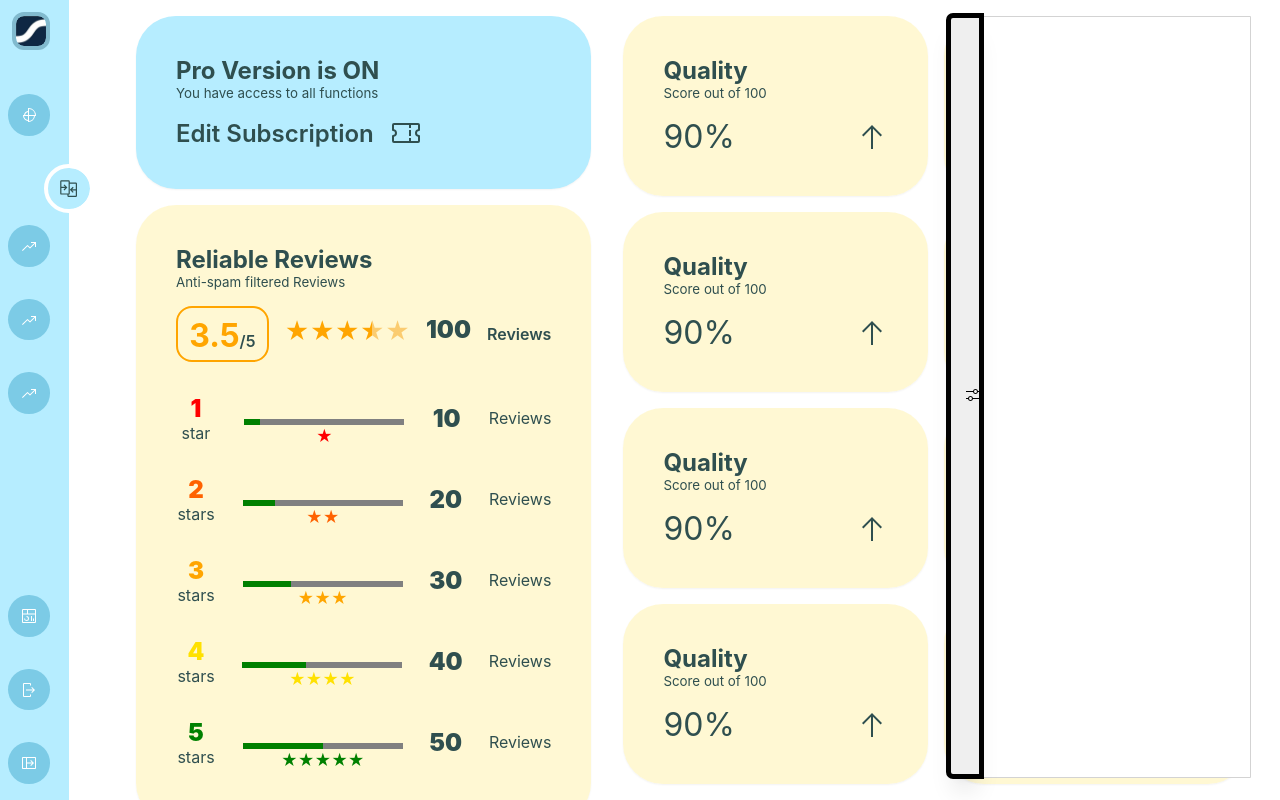
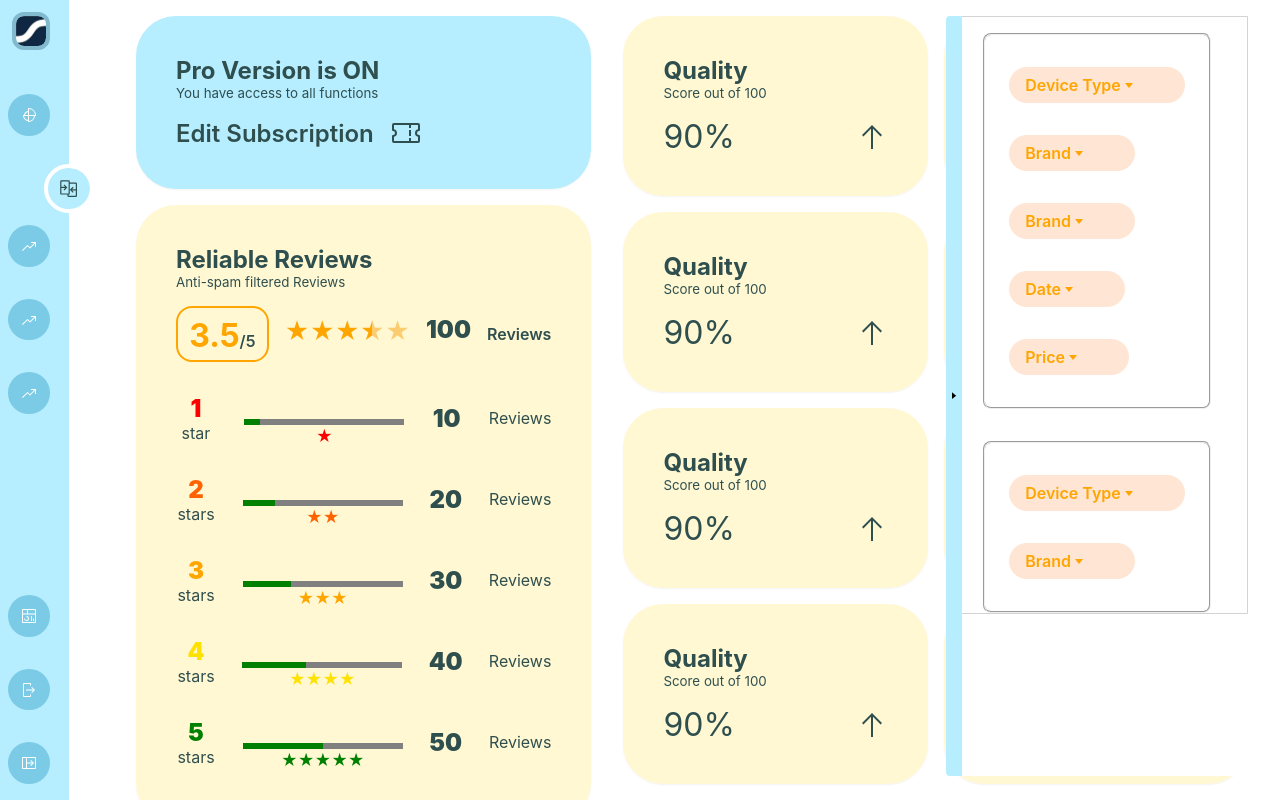
Before and after one commit to MariaBurmeister/reQiew_code-test, a React (Vite) app: page /benchmark in a window 1280 px wide. Both pictures are taken after a click on the button "show filters". Shown: the top 800 px of the page. Built offline with nearby package versions, Linux system fonts and the light colour scheme.

Commit message:
feat(filters): mock filters

```diff
--- a/src/Variables.scss
+++ b/src/Variables.scss
@@ -34,6 +34,7 @@ $bg-green-medium: #9bdda0e0;
 
 $bg-orange-light: #ffd4b699;
 $bg-orange-medium: #ffd4b6de;
+$bg-orange-dark: orange;
 
 $bg-yellow-light: #fff3b699;
 $bg-yellow-medium: #fff3b6;
@@ -355,8 +356,210 @@ $sidebar-bg-color: $bg-blue-light;
 
 }
 
+%main-nav-select-dropdown {
+
+    @extend %button-base;
+
+    text-decoration: none;
+
+
+    background-color: $bg-blue-medium;
+    color: white;
+
+    max-width: unset;
+
+    box-shadow: none;
+
+    direction: ltr;
+
+    &:hover {
+        color: $font-color-main;
+        background-color: $bg-blue-light;
+        outline: 4px solid  white;
+        box-shadow: none;
+    }
+
+    &:has(:active) {
+        color: $font-color-main;
+        background-color: white;
+        outline: 4px solid $bg-blue-dark;
+        box-shadow: none;
+    }
+
+    &.active {
+        color: $font-color-main;
+        background-color: white;
+        outline: 4px solid $bg-blue-dark;
+        box-shadow: none;
+    }
+
+    &:has( :focus) {
+        color: $font-color-main;
+        background-color: $bg-blue-light;
+        outline: 4px solid  white;
+        box-shadow: none;
+    }
+
+    &:disabled {
+        background-color: lightgray;
+        color: white;
+    }
+
+    &.icon-only {
+        grid-template-columns: auto;
+        padding: .8rem;
+
+        border-radius: 50%;
+
+        &:hover {
+            color: $font-color-main;
+            outline: 4px solid $bg-blue-dark;
+            font-size: larger;
+            padding: .7rem;
+        }
+
+        &:focus {
+            outline: 4px solid $bg-blue-dark;
+            font-size: larger;
+            padding: .7rem;
+        }
+
+        &.active {
+            color: $font-color-main;
+            background-color: $bg-blue-light;
+
+            outline: 4px solid white;
+            font-size: larger;
+            padding: .7rem;
+
+            box-shadow: none;
+        }
+
+        @media screen and (min-width: 810px) {
+
+            &.active {
+                margin-left: 3rem;
+                margin-bottom: 0;
+            }
+        }
+
+        @media screen and (max-width: 810px) {
+
+            &.active {
+                margin-left: 0;
+                margin-bottom: 3rem;
+            }
+        }
+
+
+        &:disabled {
+            background-color: lightgray;
+            outline: 2px solid darkgray;
+            color: white;
+        }
+
+    }
+
+}
+
+%filters-select-dropdown {
+
+    @extend %button-base;
+
+    text-decoration: none;
+
+    width: fit-content;
+
+
+    background-color: $bg-orange-light;
+    border-radius: 30px;
+
+
+    color: $bg-orange-dark;
+
+
+
+    box-shadow: none;
+
+    direction: ltr;
+
+    &:hover {
+        background-color: $bg-orange-medium;
+        box-shadow: none;
+    }
+
+
+    &:active {
+        color: $font-color-main;
+        background-color: $bg-orange-dark;
+        box-shadow: none;
+    }
+
+    &:focus-within {
+        color: $font-color-main;
+        background-color: $bg-orange-dark;
+        box-shadow: none;
+    }
+
+    &:disabled {
+        background-color: lightgray;
+        color: white;
+    }
+
+    &.icon-only {
+        grid-template-columns: auto;
+        padding: .8rem;
+
+        border-radius: 50%;
+
+        &:hover {
+            color: $bg-orange-dark;
+            font-size: larger;
+            padding: .7rem;
+        }
+
+        &:focus-within {
+            font-size: larger;
+            padding: .7rem;
+        }
+
+        &.active {
+            color: $font-color-main;
+            background-color: $bg-orange-dark;
+
+            font-size: larger;
+            padding: .7rem;
+
+            box-shadow: none;
+        }
+
+        @media screen and (min-width: 810px) {
+
+            &.active {
+                margin-left: 3rem;
+                margin-bottom: 0;
+            }
+        }
+
+        @media screen and (max-width: 810px) {
+
+            &.active {
+                margin-left: 0;
+                margin-bottom: 3rem;
+            }
+        }
+
+
+        &:disabled {
+            background-color: lightgray;
+            color: white;
+        }
+
+    }
+
+}
+
 %header-toggle-button {
-    @extend %button-base;
 
     position: absolute;
     display: block;
@@ -372,20 +575,28 @@ $sidebar-bg-color: $bg-blue-light;
     height: 1rem;
     width: 100%;
 
-    // background-color: $bg-blue-light;
+    cursor: pointer;
+
+    background-color: $bg-blue-light;
     outline-color: $bg-blue-light;
+    outline: 0 solid ;
+
+    &:hover {
+        outline-width: 2px ;
+    }
 
 }
 
 %sidebar-toggle-button {
-    @extend %button-base;
 
     position: absolute;
     display: block;
     margin: 0;
-    padding: auto;
+    padding: 0;
 
     border-radius: 4px 0 0 4px;
+
+    border: none;
 
     top: 0;
     left:0;
@@ -394,12 +605,13 @@ $sidebar-bg-color: $bg-blue-light;
     height: 100%;
     width: 1rem;
 
-    // background-color: $bg-blue-light;
-    outline-color: $bg-blue-light;
+    cursor: pointer;
 
+    background-color: $bg-blue-light;
+    outline: 0 solid $bg-blue-light;
 
     &:hover {
-        width: 2rem;
+        outline-width: 2px ;
     }
 
 }
--- /dev/null
+++ b/src/components/DropdownSelect.scss
@@ -0,0 +1,32 @@
+@import '../Variables';
+
+.dropdown-select {
+    position: relative;
+
+    &.main-nav {
+        @extend %main-nav-select-dropdown;
+    }
+
+    &.filter {
+        @extend %filters-select-dropdown;
+
+        &.collapsable{
+        }
+
+    }
+
+    display: flex;
+    flex-direction: row;
+    align-items: center;
+    justify-content: space-between;
+    flex-wrap: nowrap;
+
+}
+
+.collapsable {
+    display: flex;
+    flex-direction: row;
+    align-items: center;
+    justify-content: space-between;
+    flex-wrap: nowrap;
+}
--- /dev/null
+++ b/src/components/DropdownSelect.tsx
@@ -0,0 +1,31 @@
+import { FunctionComponent, ReactElement, SelectHTMLAttributes, useState } from "react";
+import { Icon } from "@iconify/react";
+
+import './DropdownSelect.scss';
+
+interface DropdownSelectProps extends SelectHTMLAttributes<HTMLSelectElement> {
+    label: string;
+    iconBefore?: string;
+    iconOnly?: boolean;
+    variant?: 'main-nav' | 'filter';
+    children: ReactElement<DropdownSelectProps> | ReactElement<DropdownSelectProps>[];
+}
+
+export const DropdownSelect : FunctionComponent<DropdownSelectProps> = ({label, iconBefore, iconOnly, variant, children, ...rest}) => {
+
+    return (
+        <label className={`dropdown-select ${variant}${iconOnly ? ' icon-only' : ''}`}>
+            {iconBefore && <Icon inline icon={iconBefore}/>}
+            <span className={`collapsable${iconOnly ? ' icon-only' : ''}`}>
+                <span className="mandatory-label">
+                    {label}
+                </span>
+                <Icon inline icon='carbon:caret-down'/>
+            </span>
+
+            <select className="dropdown-select__select-input expanded-button" {...rest}>
+                {children}
+            </select>
+      </label>
+    );
+};
--- a/src/components/MainNavigation.scss
+++ b/src/components/MainNavigation.scss
@@ -34,7 +34,7 @@
     }
 
     img.logo{
-        transition: all .2s ease-in-out;
+        transition: all .2s fade-in-out;
 
         border-radius: $border-radius-md;
         outline: 4px solid $bg-blue-dark;
@@ -68,6 +68,7 @@
         background: linear-gradient(0deg , $bg-blue-light 63%, transparent 37%);
     }
 
+
 }
 
 .dashboard-dropdown {
--- a/src/components/NavItem.scss
+++ b/src/components/NavItem.scss
@@ -2,11 +2,6 @@
 
 .nav-item {
     position: relative;
-}
-
-.nav-link {
-    // @extend %main-nav-link;
-
 }
 
 .icon-only {
--- a/src/components/composites/aspect-scores/AspectScoresComposite.scss
+++ b/src/components/composites/aspect-scores/AspectScoresComposite.scss
@@ -1,6 +1,7 @@
 .filters{
     height: 100%;
     width: 300px;
+    background: white;
 }
 
 .results {
@@ -24,19 +25,18 @@
 
 .filters__header-container{
     position: relative;
-
-
-
 }
 
 .filters__sidebar-container{
     position: relative;
 
-    right: 1.3rem;
+    right: 1.5rem;
     top: 0;
     max-height: 95vh;
 
     width: min-content;
+    background: white;
+
 }
 
 .column-1 {
--- a/src/components/composites/aspect-scores/AspectScoresComposite.tsx
+++ b/src/components/composites/aspect-scores/AspectScoresComposite.tsx
@@ -7,6 +7,7 @@ import { ProAccountCta } from "../../ProAccountCta";
 import { Icon } from "@iconify/react";
 
 import './AspectScoresComposite.scss';
+import { DropdownSelect } from "../../DropdownSelect";
 
 export const AspectScoresComposite: FunctionComponent = () => {
     const {averageRating, amountOfReviews, reviewsByRate} = useReviews();
@@ -23,9 +24,80 @@ export const AspectScoresComposite: FunctionComponent = () => {
             {/* FILTERS */}
             <section className="page__header">
                 <div className={`filters__${positionFilters}-container`}>
-                    <Button variant={`${positionFilters}-toggle`} label="show filters" iconOnly iconBefore="carbon:settings-adjust" onClick={toggleFilters}/>
+                    <Button
+                        variant={`${positionFilters}-toggle`}
+                        label="show filters"
+                        iconOnly
+                        iconBefore={
+                            positionFilters === "header" ?
+                            showFilters ? "carbon:caret-up" : "carbon:caret-down" :
+                            showFilters ? "carbon:caret-right" : "carbon:caret-left"
+                        }
+                        onClick={toggleFilters}
+                    />
                     {showFilters &&
-                    <div className="filters" style={{background: 'white', borderRadius: '8px 0 0 8px', border: '1px solid lightgray', marginRight: '.5rem'}}></div>}
+                    <form className="filters" id="filters" style={{
+                        display: 'flex',
+                        flexDirection: 'column',
+                        alignItems: 'center',
+                        justifyContent: 'flex-start',
+                        background: 'white',
+                        borderRadius: '8px 0 0 8px',
+                        border: '1px solid lightgray',
+                        marginRight: '.5rem',
+                        gap: '1rem',
+                        maxHeight: 'min-content'
+                    }}>
+                        <fieldset style={{
+                            display: 'flex',
+                            flexDirection: 'column',
+                            alignItems: 'flex-start',
+                            borderRadius: '8px',
+                            padding: '1rem',
+                            margin: '1rem 0'
+                        }}>
+
+                            <DropdownSelect label="Device Type" variant="filter">
+                                <option value="1">1</option>
+                                <option value="2">2</option>
+                            </DropdownSelect>
+                            <DropdownSelect label="Brand" variant="filter">
+                                <option value="1">1</option>
+                                <option value="2">2</option>
+                            </DropdownSelect>
+                            <DropdownSelect label="Brand" variant="filter">
+                                <option value="1">1</option>
+                                <option value="2">2</option>
+                            </DropdownSelect>
+                            <DropdownSelect label="Date" variant="filter">
+                                <option value="1">1</option>
+                                <option value="2">2</option>
+                            </DropdownSelect>
+                            <DropdownSelect label="Price" variant="filter">
+                                <option value="1">1</option>
+                                <option value="2">2</option>
+                            </DropdownSelect>
+                        </fieldset>
+                        <fieldset style={{
+                            display: 'flex',
+                            flexDirection: 'column',
+                            alignItems: 'flex-start',
+                            borderRadius: '8px',
+                            padding: '1rem'
+                        }}>
+
+                            <DropdownSelect label="Device Type" variant="filter">
+                                <option value="1">1</option>
+                                <option value="2">2</option>
+                            </DropdownSelect>
+                            <DropdownSelect label="Brand" variant="filter">
+                                <option value="1">1</option>
+                                <option value="2">2</option>
+                            </DropdownSelect>
+                        </fieldset>
+
+                    </form>
+                    }
                 </div>
             </section>
             {/* CONTENT */}
```
Also changed, not shown: src/components/MainNavigation.tsx (+5 -8 lines).
